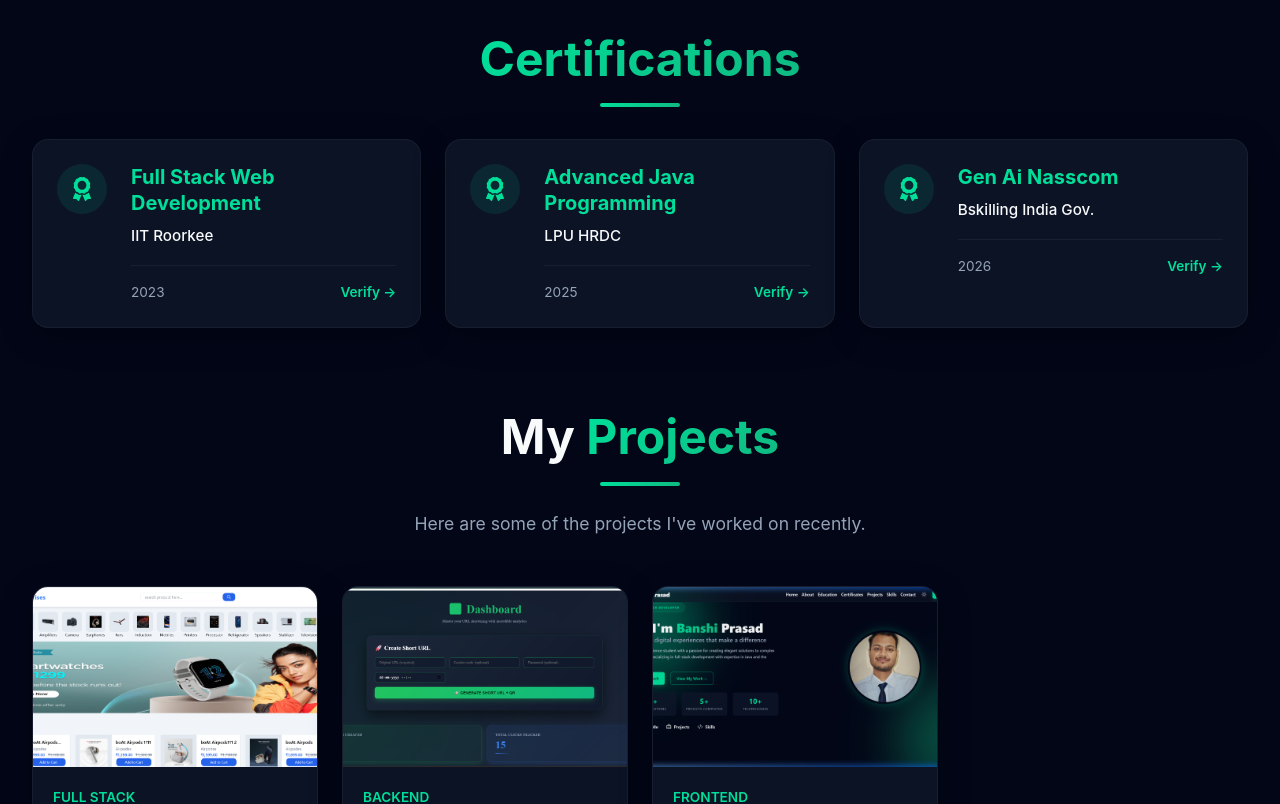
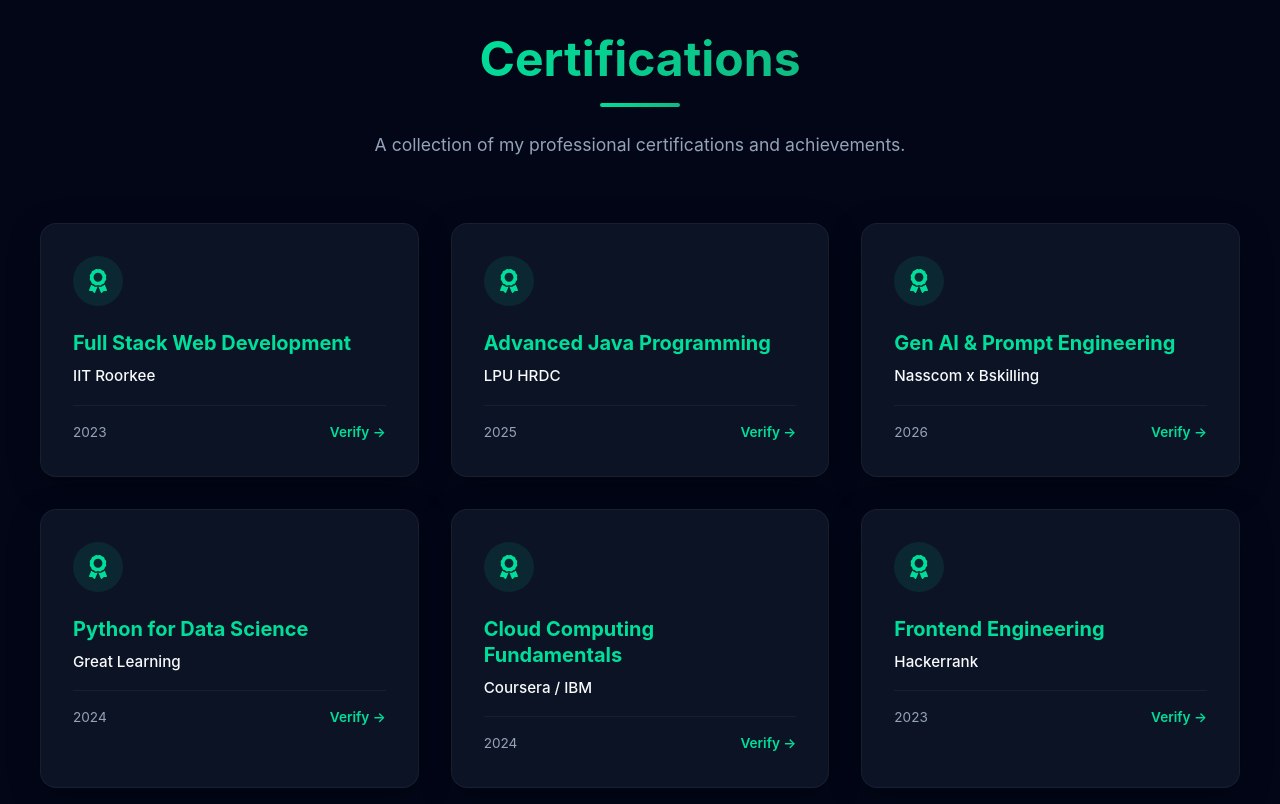
Before and after one commit to BANSHI1501/Portfolio-Web, a React app in the folder frontend/: page / in a window 1280 px wide. Shown: the part 2540-3344 px from the top of the page. Built offline with nearby package versions, Linux system fonts and the light colour scheme; the HTML template or start-up script is replaced by a standard one.

Commit message:
Update Certificates layout to 3x2 grid

```diff
--- a/frontend/src/components/Certificates.css
+++ b/frontend/src/components/Certificates.css
@@ -4,18 +4,19 @@
 
 .certificates-grid {
   display: grid;
-  grid-template-columns: repeat(auto-fit, minmax(280px, 1fr));
-  gap: 1.5rem;
-  margin-top: 2rem;
+  grid-template-columns: repeat(3, 1fr);
+  gap: 2rem;
+  margin-top: 3rem;
+  padding: 1rem 0.5rem;
 }
 
 .cert-card {
-  padding: 1.5rem;
+  padding: 2rem;
   border-radius: var(--radius-lg);
   display: flex;
-  align-items: flex-start;
+  flex-direction: column;
   gap: 1.5rem;
-  transition: transform 0.3s ease, box-shadow 0.3s ease;
+  transition: all 0.4s cubic-bezier(0.175, 0.885, 0.32, 1.275);
 }
 
 .cert-card:hover {
@@ -95,11 +96,18 @@
   border-top: 1px solid rgba(0, 0, 0, 0.05);
 }
 
+@media (max-width: 1024px) {
+  .certificates-grid {
+    grid-template-columns: repeat(2, 1fr);
+  }
+}
+
 @media (max-width: 768px) {
   .certificates {
     padding: 4rem 1rem;
   }
   .certificates-grid {
     grid-template-columns: 1fr;
+    gap: 1.5rem;
   }
 }
--- a/frontend/src/components/Certificates.jsx
+++ b/frontend/src/components/Certificates.jsx
@@ -17,10 +17,28 @@
       credentialUrl: "https://docs.google.com/document/d/12emOr2etb_V6dLkrm5j78DzpWmppoBjmKIZepgX3760/edit?usp=sharing"
     },
     {
-      title: "Gen Ai Nasscom",
-      issuer: "Bskilling India Gov.",
+      title: "Gen AI & Prompt Engineering",
+      issuer: "Nasscom x Bskilling",
       date: "2026",
       credentialUrl: "https://docs.google.com/document/d/1aYXgDOYfEuSsLIRSXbqrXnrG4-xnn9KO0iFNG6PGNIE/edit?usp=sharing"
+    },
+    {
+      title: "Python for Data Science",
+      issuer: "Great Learning",
+      date: "2024",
+      credentialUrl: "#"
+    },
+    {
+      title: "Cloud Computing Fundamentals",
+      issuer: "Coursera / IBM",
+      date: "2024",
+      credentialUrl: "#"
+    },
+    {
+      title: "Frontend Engineering",
+      issuer: "Hackerrank",
+      date: "2023",
+      credentialUrl: "#"
     }
   ];
 
@@ -29,11 +47,12 @@
       <div className="section-header fade-in">
         <h2><span className="highlight">Certifications</span></h2>
         <div className="underline"></div>
+        <p className="section-subtitle">A collection of my professional certifications and achievements.</p>
       </div>
 
       <div className="certificates-grid">
         {defaultCertificates.map((cert, index) => (
-          <div key={index} className="cert-card glass slide-up" style={{ animationDelay: `${index * 0.1}s` }}>
+          <div key={index} className="cert-card glass fade-in" style={{ animationDelay: `${index * 0.1}s` }}>
             <div className="cert-icon-wrapper">
               <FaAward className="cert-icon" />
             </div>
```
